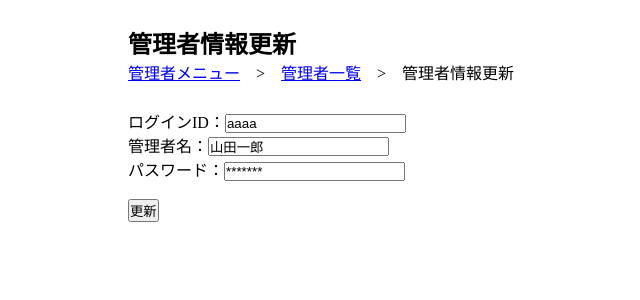
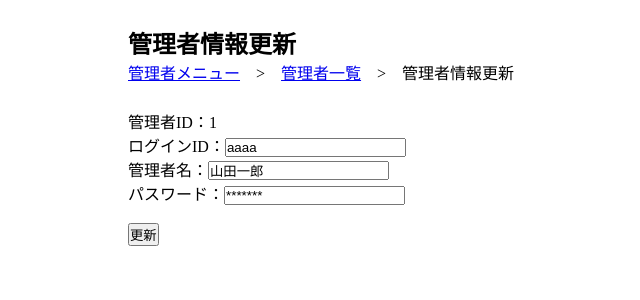
Before and after one commit to tasuku1215/HAL_Cinema, a PHP site: page /master/masterEdit.php in a window 1280 px wide. Shown: the part 70-370 px from the top of the page, without its empty margins (0-640 px from the left). Run offline with PHP 8.4, Linux system fonts and the light colour scheme.

Commit message:
管理者更新画面、表示データ追加

```diff
--- a/master/masterEdit.php
+++ b/master/masterEdit.php
@@ -23,6 +23,7 @@
     <div id="dummy2"></div>
 
     <div id="main_box">
+        <p>管理者ID：1</p>
         <p>ログインID：<input type="text" name="loginId" value="aaaa"></p>
         <p>管理者名：<input type="text" name="name" value="山田一郎"></p>
         <p>パスワード：<input type="text" name="password" value="*******"></p>
```
